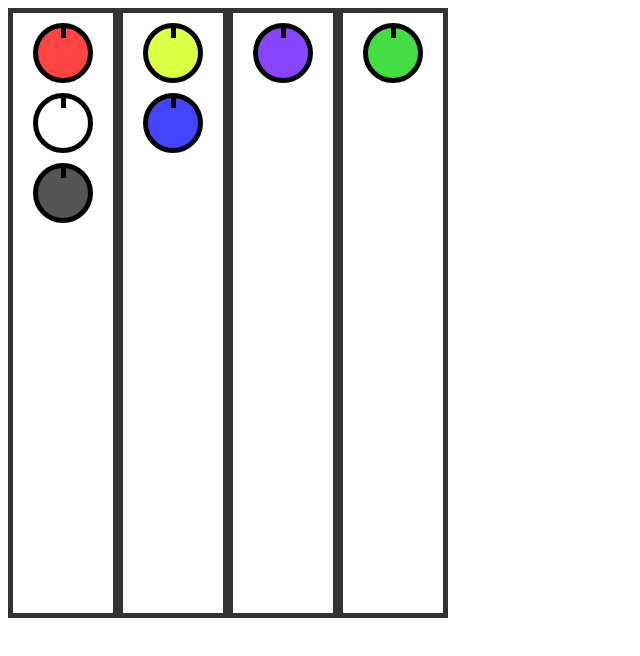
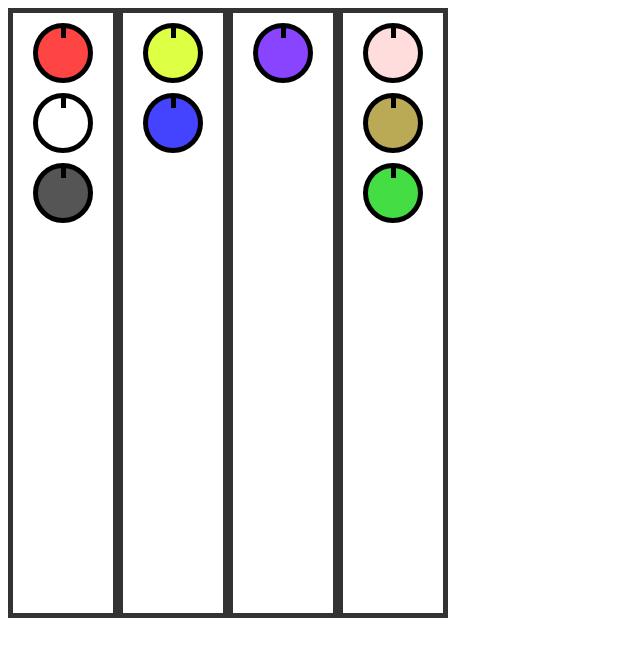
Before and after one commit to johnmccain/Drum-Machine, a plain HTML site: page knob.html in a window 1280 px wide. Shown: the whole page, without its empty margins (0-640 px from the left). Drawn offline with Linux system fonts and the light colour scheme.

Commit message:
Add knobbify function (makes things that already exist into knobs) Rename newKnob function to makeKnob

```diff
--- a/js/Knob.js
+++ b/js/Knob.js
@@ -96,7 +96,7 @@ Knob.prototype =
  * @param {string} color - (optional) The color of the knob as a hex code (ex: '#FFDD44').  Defaults to # if no value is given
  * @return {element object} knob - the element object of the div that is the knob
  */
-function newKnob(color)
+function makeKnob(color)
 {
   var myColor = color || '#FFFFFF';
   var knob = document.createElement('div');
@@ -106,4 +106,18 @@ function newKnob(color)
   return knob;
 }
 
+/**
+ * Creates a knob from an existing html element
+ * @param {element object} - the element to knobbify
+ * @param {string} color - (optional) The color of the knob as a hex code (ex: '#FFDD44').  Defaults to # if no value is given
+ */
+function knobbify(knob, color)
+{
+  var myColor = color || '#FFFFFF';
+  var jknob = new Knob(myColor, knob);
+  knob.onmousedown = function(myEvent){jknob.knobClick(myEvent)};
+  $(knob).data('jknob', jknob);  //This enables access to the javascript object knob via the html dom element object using the jquery .data feature
+  return knob;
+}
+
 //look into worker threads
--- a/knob.html
+++ b/knob.html
@@ -21,19 +21,32 @@
 	<div class="channel" id="channel1"></div>
 	<div class="channel" id="channel2"></div>
 	<div class="channel" id="channel3"></div>
-	<div class="channel" id="channel4"></div>
+	<div class="channel" id="channel4">
+		<div id="not-a-knob"></div>
+		<h1 id="definitely-not-a-knob"></h1>
+	</div>
 </body>
 <script>
 	var channel = document.getElementById('channel1');
-	channel.appendChild(newKnob('#FF4444'));
-	channel.appendChild(newKnob());
-	channel.appendChild(newKnob('#555555'));
+
+	//this is how you make a knob
+	channel.appendChild(makeKnob('#FF4444'));
+
+	//color is actually optional, it defaults to white if you don't put anything in it
+	channel.appendChild(makeKnob());
+
+	channel.appendChild(makeKnob('#555555'));
 	var channel = document.getElementById('channel2');
-	channel.appendChild(newKnob('#DDFF44'));
-	channel.appendChild(newKnob('#4444FF'));
+	channel.appendChild(makeKnob('#DDFF44'));
+	channel.appendChild(makeKnob('#4444FF'));
 	var channel = document.getElementById('channel3');
-	channel.appendChild(newKnob('#8844FF'));
+	channel.appendChild(makeKnob('#8844FF'));
 	var channel = document.getElementById('channel4');
-	channel.appendChild(newKnob('#44DD44'));
+
+	//Thhis is how you knobbify an existing element
+	knobbify(document.getElementById('not-a-knob'), '#FFDDDD');
+	knobbify(document.getElementById('definitely-not-a-knob'), '#BBAA55');
+
+	channel.appendChild(makeKnob('#44DD44'));
 </script>
 </html>
```
